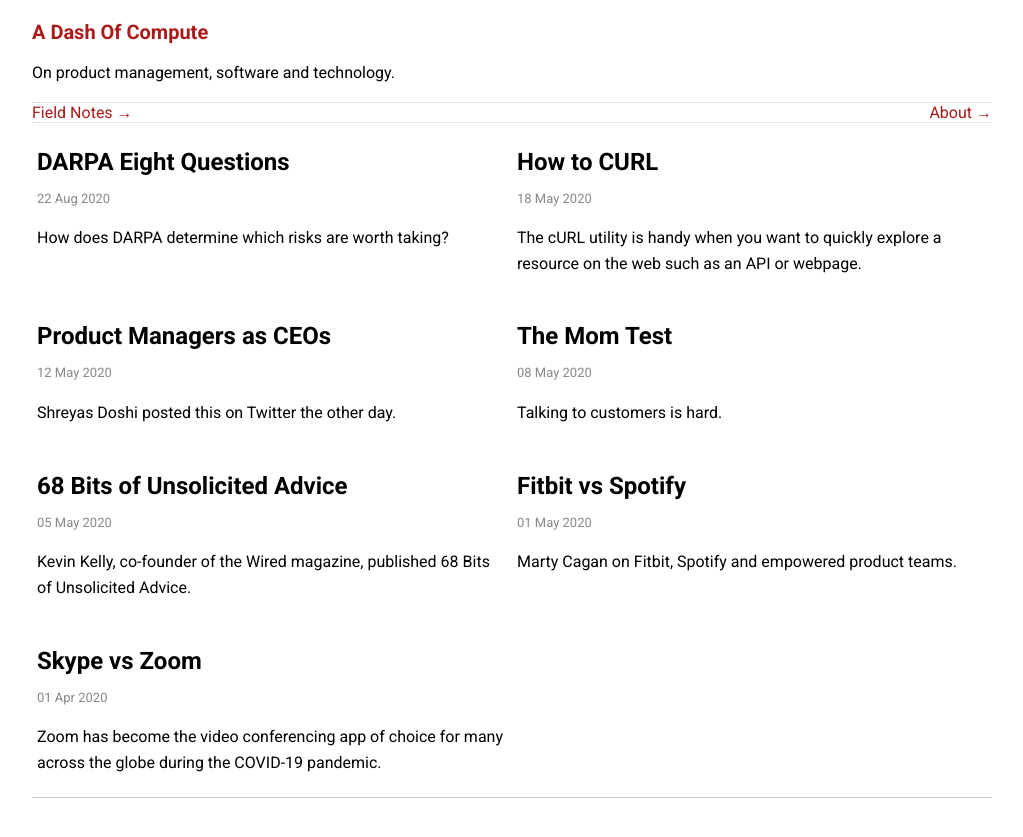
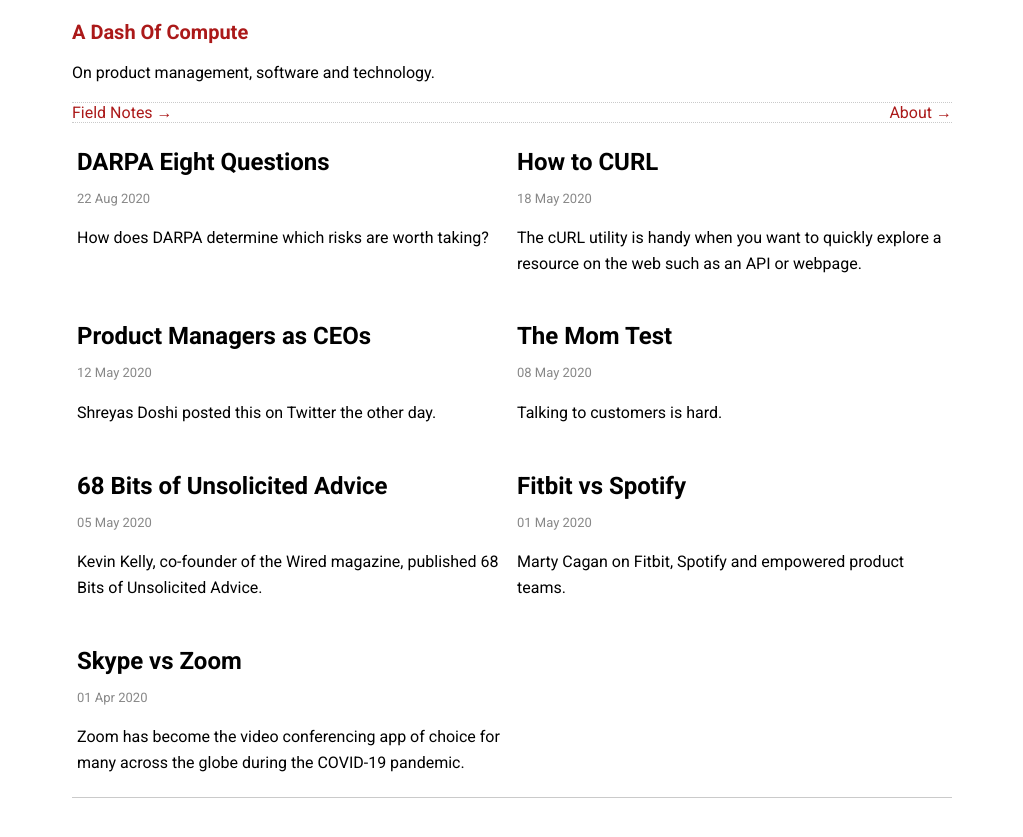
Before and after one commit to sautee/sautee.github.io, a Jekyll site: the page built from pages/index.md, in a window 1280 px wide. Shown: the top 837 px of the page, without its empty margins (128-1151 px from the left). Built offline with Jekyll 4.4.1, drawn with Linux system fonts in a browser that asks for light colours.

Commit message:
Update site.css

```diff
--- a/css/site.css
+++ b/css/site.css
@@ -203,7 +203,7 @@ code span {
 @media screen and (min-width: 800px) {
     /* Desktop styles go here */ body {
         margin: 20px auto;
-        max-width: 60em;
+        max-width: 55em;
     }
 
     article.post-content {
```
